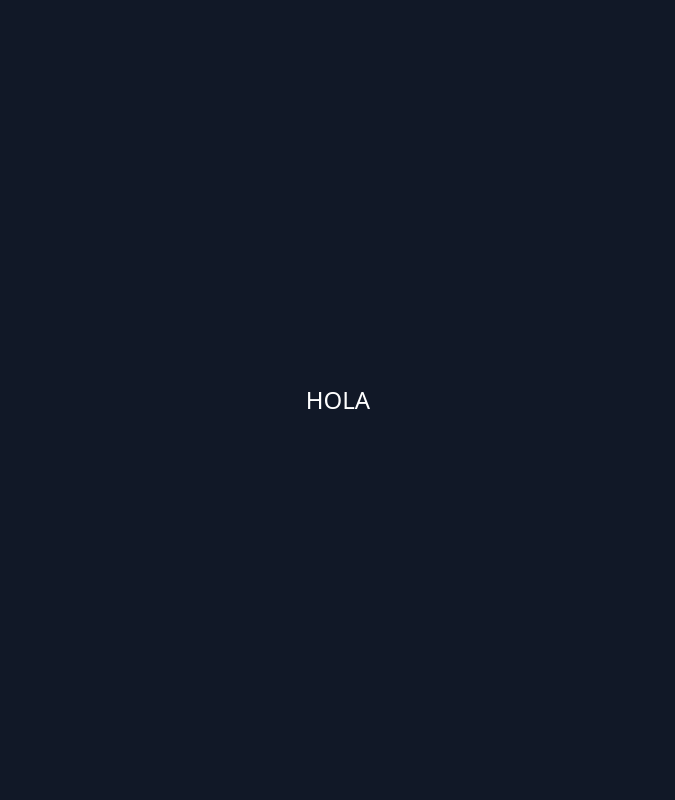
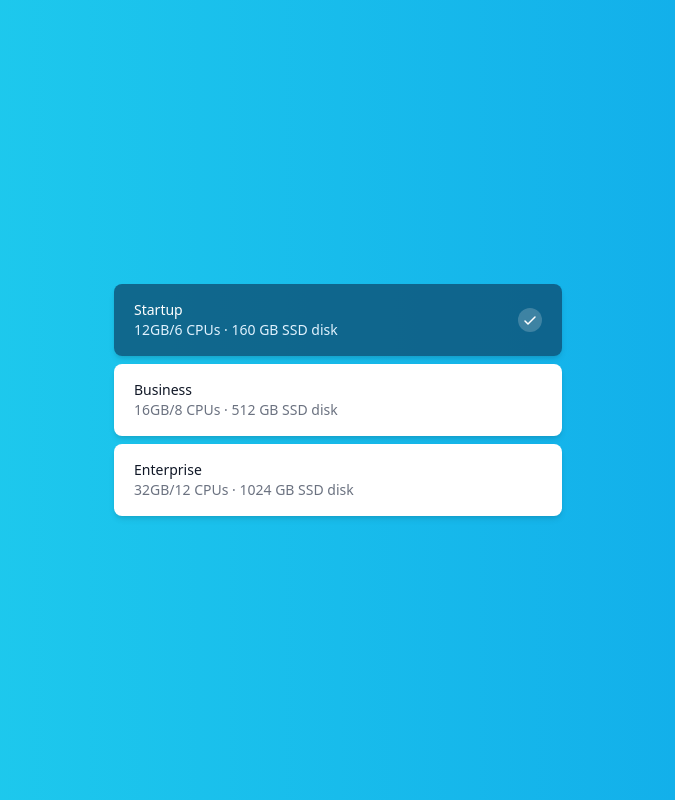
Before and after one commit to abimaell95/T1-CRONUS, a React (Create React App) app in the folder frontend/: page / in a window 1280 px wide. Shown: the whole page, without its empty margins (302-977 px from the left). Built offline with nearby package versions, Linux system fonts and the light colour scheme.

Commit message:
Added Frontend Dependencies for Cronus Project (#24)
* Added HeadlessUI and Heroicons for React
* Added React Router Dom v6
* Update Changelog

```diff
--- a/frontend/package.json
+++ b/frontend/package.json
@@ -3,11 +3,14 @@
   "version": "0.1.0",
   "private": true,
   "dependencies": {
+    "@headlessui/react": "^1.6.1",
+    "@heroicons/react": "^1.0.6",
     "@testing-library/jest-dom": "^5.16.4",
     "@testing-library/react": "^13.1.1",
     "@testing-library/user-event": "^13.5.0",
     "react": "^18.0.0",
     "react-dom": "^18.0.0",
+    "react-router-dom": "^6.3.0",
     "react-scripts": "5.0.1",
     "web-vitals": "^2.1.4"
   },
--- a/frontend/src/ui/components/App/App.js
+++ b/frontend/src/ui/components/App/App.js
@@ -1,11 +1,109 @@
-import './App.css';
+import { useState } from 'react'
+import { RadioGroup } from '@headlessui/react'
+
+const plans = [
+  {
+    name: 'Startup',
+    ram: '12GB',
+    cpus: '6 CPUs',
+    disk: '160 GB SSD disk',
+  },
+  {
+    name: 'Business',
+    ram: '16GB',
+    cpus: '8 CPUs',
+    disk: '512 GB SSD disk',
+  },
+  {
+    name: 'Enterprise',
+    ram: '32GB',
+    cpus: '12 CPUs',
+    disk: '1024 GB SSD disk',
+  },
+]
 
 function App() {
+  const [selected, setSelected] = useState(plans[0])
+
   return (
-    <div className="bg-gray-900 text-white text-2xl h-screen flex justify-center items-center">
-     HOLA
+    <div className="h-screen px-4 py-16 bg-gradient-to-r from-cyan-400 to-sky-500 flex items-center justify-center">
+      <div className="mx-auto w-full max-w-md">
+        <RadioGroup value={selected} onChange={setSelected}>
+          <RadioGroup.Label className="sr-only">Server size</RadioGroup.Label>
+          <div className="space-y-2">
+            {plans.map((plan) => (
+              <RadioGroup.Option
+                key={plan.name}
+                value={plan}
+                className={({ active, checked }) =>
+                  `${
+                    active
+                      ? 'ring-2 ring-white ring-opacity-60 ring-offset-2 ring-offset-sky-300'
+                      : ''
+                  }
+                  ${
+                    checked ? 'bg-sky-900 bg-opacity-75 text-white' : 'bg-white'
+                  }
+                    relative flex cursor-pointer rounded-lg px-5 py-4 shadow-md focus:outline-none`
+                }
+              >
+                {({ active, checked }) => (
+                  <>
+                    <div className="flex w-full items-center justify-between">
+                      <div className="flex items-center">
+                        <div className="text-sm">
+                          <RadioGroup.Label
+                            as="p"
+                            className={`font-medium  ${
+                              checked ? 'text-white' : 'text-gray-900'
+                            }`}
+                          >
+                            {plan.name}
+                          </RadioGroup.Label>
+                          <RadioGroup.Description
+                            as="span"
+                            className={`inline ${
+                              checked ? 'text-sky-100' : 'text-gray-500'
+                            }`}
+                          >
+                            <span>
+                              {plan.ram}/{plan.cpus}
+                            </span>{' '}
+                            <span aria-hidden="true">&middot;</span>{' '}
+                            <span>{plan.disk}</span>
+                          </RadioGroup.Description>
+                        </div>
+                      </div>
+                      {checked && (
+                        <div className="shrink-0 text-white">
+                          <CheckIcon className="h-6 w-6" />
+                        </div>
+                      )}
+                    </div>
+                  </>
+                )}
+              </RadioGroup.Option>
+            ))}
+          </div>
+        </RadioGroup>
+      </div>
     </div>
-  );
+  )
+}
+
+function CheckIcon(props) {
+  return (
+    <svg viewBox="0 0 24 24" fill="none" {...props}>
+      <circle cx={12} cy={12} r={12} fill="#fff" opacity="0.2" />
+      <path
+        d="M7 13l3 3 7-7"
+        stroke="#fff"
+        strokeWidth={1.5}
+        strokeLinecap="round"
+        strokeLinejoin="round"
+      />
+    </svg>
+  )
 }
 
 export default App;
```
Also changed, not shown: 2 other files (tests, documents, lock files or other folders).
